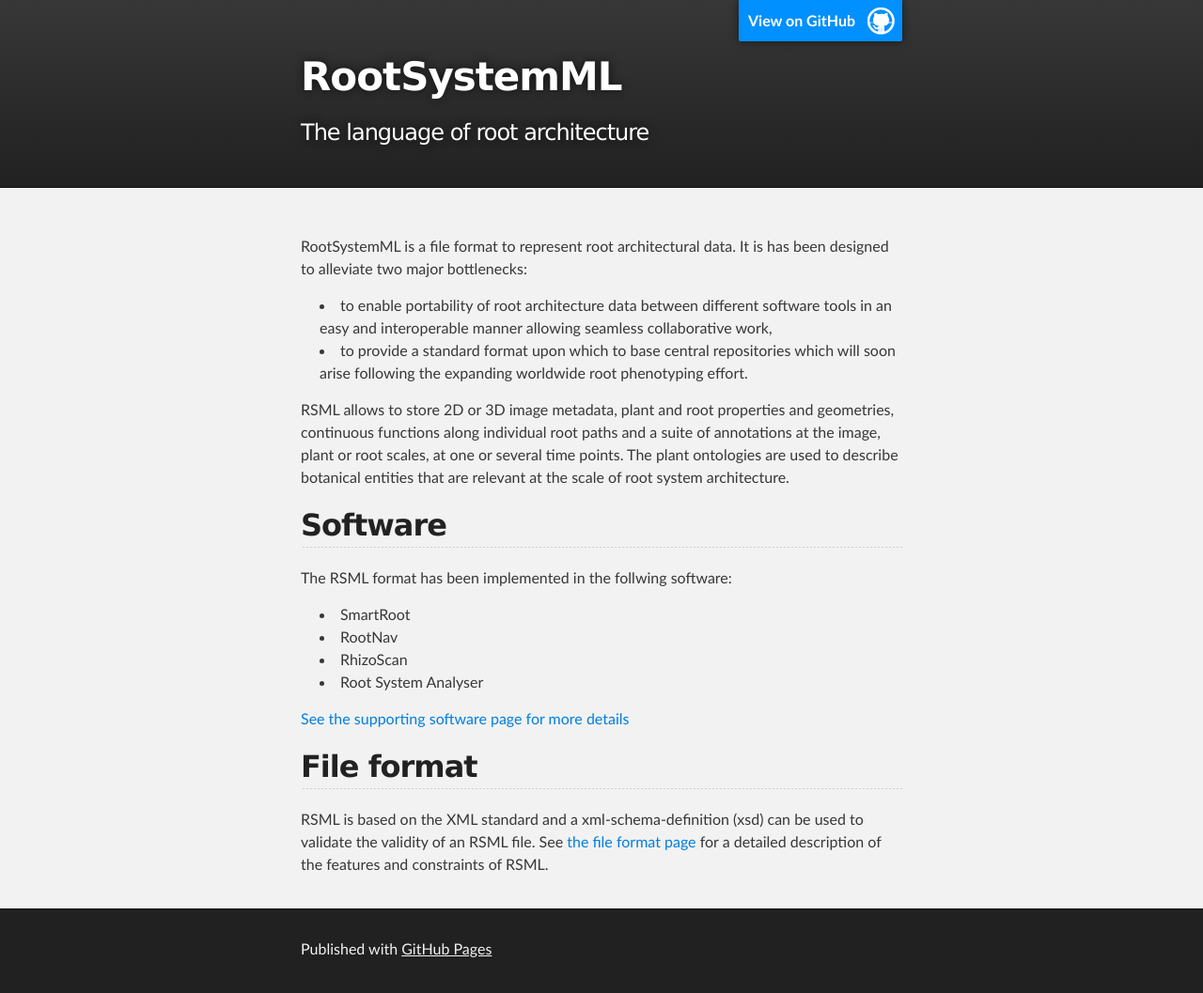
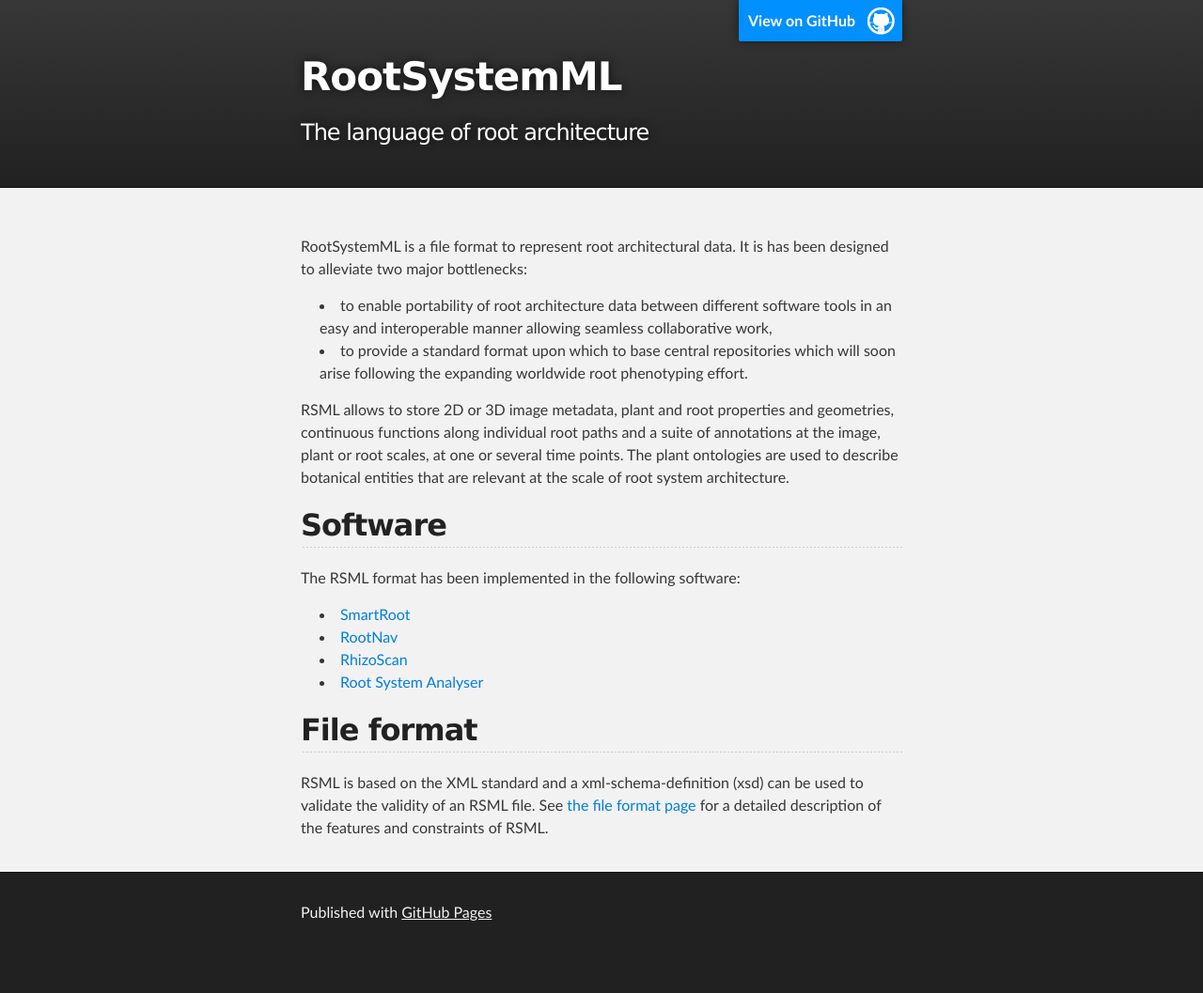
Before and after one commit to RootSystemML/RootSystemML.github.io, a Jekyll site: the page built from index.md, in a window 1280 px wide. Shown: the whole page at 94% size. Built offline with Jekyll 4.4.1, drawn with Linux system fonts in a browser that asks for light colours; after the commit the page ends 1018 px from its top, so only the background shows below that.

Commit message:
Update index.md

```diff
--- a/index.md
+++ b/index.md
@@ -13,14 +13,14 @@ RSML allows to store 2D or 3D image metadata, plant and root properties and geom
 
 Software
 --------
-The RSML format has been implemented in the follwing software:
+The RSML format has been implemented in the following software:
 
- - SmartRoot
- - RootNav
- - RhizoScan
- - Root System Analyser
+ - [SmartRoot](http://www.uclouvain.be/en-smartroot)
+ - [RootNav](http://www.cpib.ac.uk/tools-resources/software/rootnav/)
+ - [RhizoScan](https://team.inria.fr/virtualplants/research/project/rhizoscan/)
+ - [Root System Analyser](http://www.csc.univie.ac.at/rootbox/rsa.html)
 
-[See the supporting software page for more details](software)
+[comment]: # ([See the supporting software page for more details](software))
 
 File format
 -----------
```
